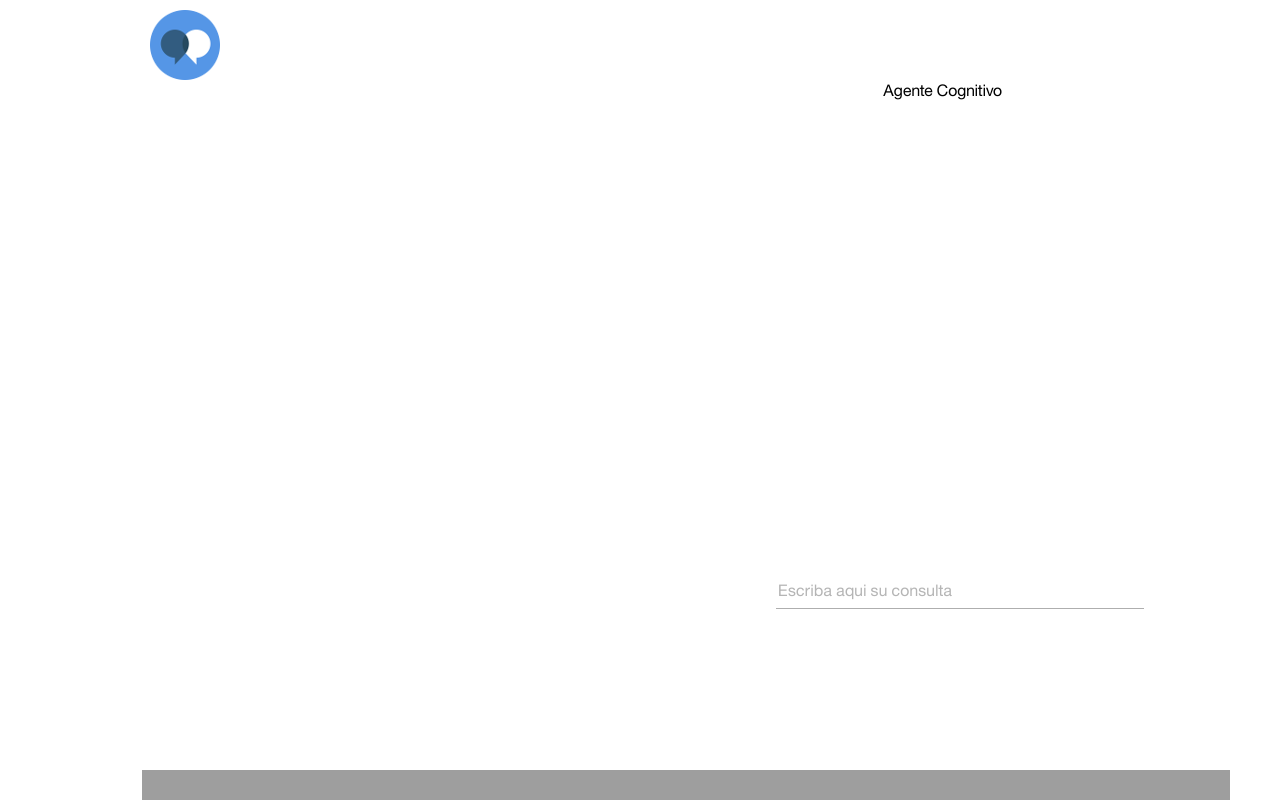
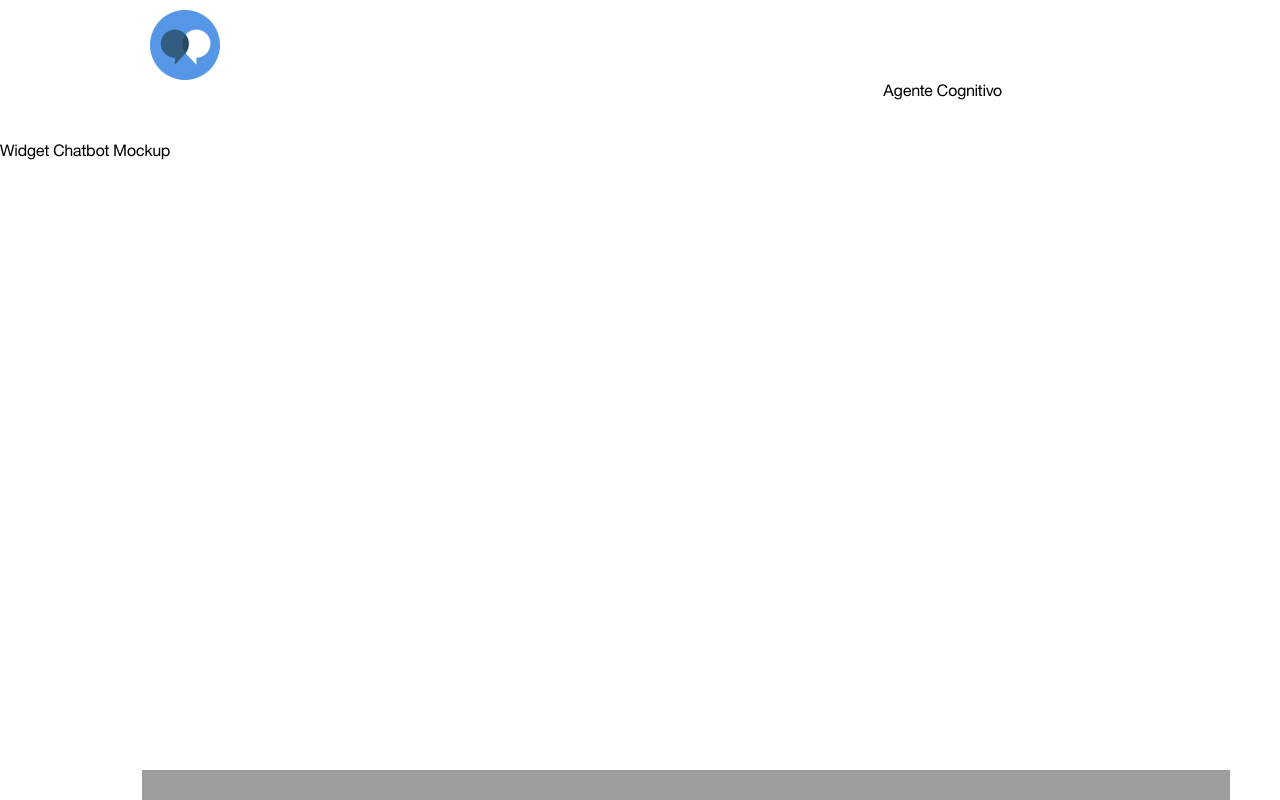
Before and after one commit to vonecken/sirius-conversation-1480085757054, a website: page public/index.html in a window 1280 px wide. Drawn offline with Linux system fonts and the light colour scheme; no server answers; grey boxes are pictures that could not be loaded.

```diff
--- a/public/index.html
+++ b/public/index.html
@@ -36,7 +36,7 @@
     <img class="option not-full" src="../img/Code Button.png">
   </div>
   -->
-<div id="chatContenedor" >
+<!-- <div id="chatContenedor" >
   <div id="contentParent" class="responsive-columns-wrapper">
     <div id="chat-column-holder" class="responsive-column content-column">
       <div class="chat-column">
@@ -57,7 +57,13 @@
     </div>
   </div>
 
-   </div>
+
+
+   </div> -->
+      <div >
+        Widget Chatbot Mockup
+      </div>
+
   <div id="ventanaChat">
 <!-- Start of Rocket.Chat Livechat Script -->
 <script type="text/javascript">
```
Also changed, not shown: 1 other file.
